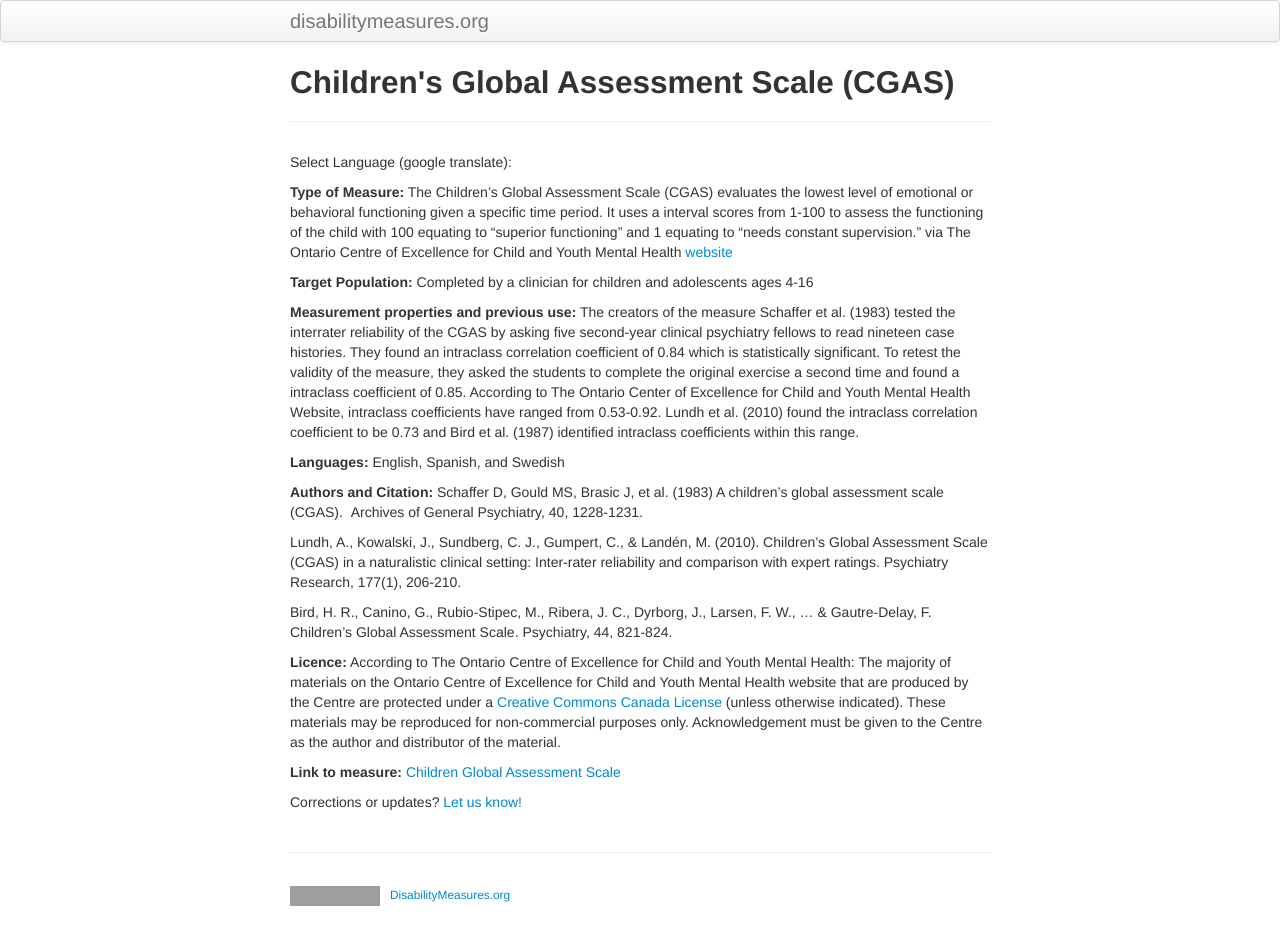
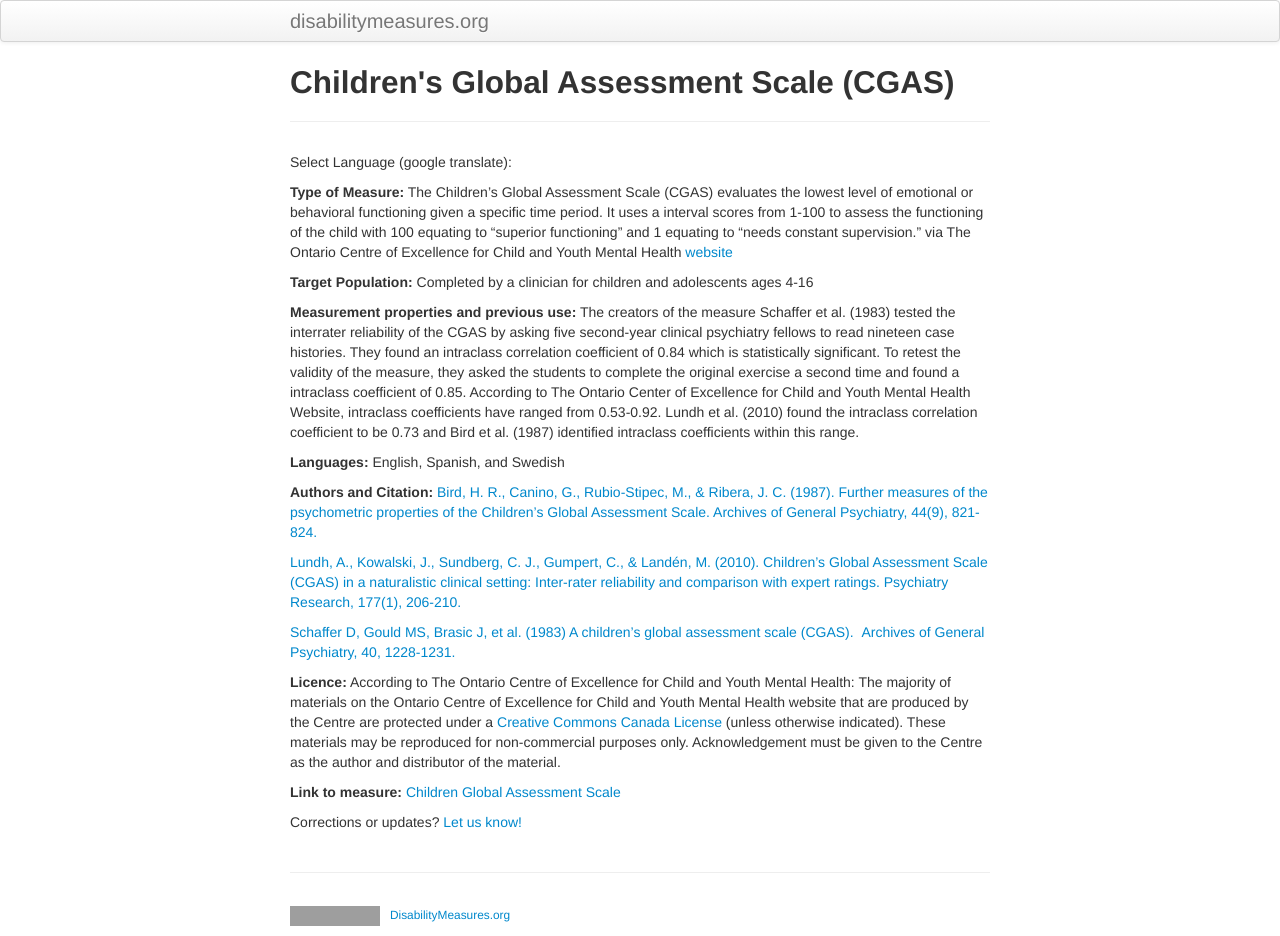
Before and after one commit to mjmaenner/disabilitymeasures, a Jekyll site: the page built from cgas/index.md, in a window 1280 px wide. Built offline with Jekyll 4.4.1, drawn with Linux system fonts in a browser that asks for light colours; grey boxes are pictures that could not be loaded.

Commit message:
Update index.md

```diff
--- a/cgas/index.md
+++ b/cgas/index.md
@@ -21,11 +21,11 @@ function googleTranslateElementInit() {
 
 **Languages:** English, Spanish, and Swedish
 
-**Authors and Citation:**  Schaffer D, Gould MS, Brasic J, et al. (1983) A children's global assessment scale (CGAS).  Archives of General Psychiatry, 40, 1228-1231.
+**Authors and Citation:** [Bird, H. R., Canino, G., Rubio-Stipec, M., & Ribera, J. C. (1987). Further measures of the psychometric properties of the Children's Global Assessment Scale. Archives of General Psychiatry, 44(9), 821-824.](https://jamanetwork.com/journals/jamapsychiatry/fullarticle/494123)
 
-Lundh, A., Kowalski, J., Sundberg, C. J., Gumpert, C., & Landén, M. (2010). Children's Global Assessment Scale (CGAS) in a naturalistic clinical setting: Inter-rater reliability and comparison with expert ratings. Psychiatry Research, 177(1), 206-210.
+[Lundh, A., Kowalski, J., Sundberg, C. J., Gumpert, C., & Landén, M. (2010). Children's Global Assessment Scale (CGAS) in a naturalistic clinical setting: Inter-rater reliability and comparison with expert ratings. Psychiatry Research, 177(1), 206-210.](http://www.psy-journal.com/article/S0165-1781(10)00052-1/pdf)
 
-Bird, H. R., Canino, G., Rubio-Stipec, M., Ribera, J. C., Dyrborg, J., Larsen, F. W., ... & Gautre-Delay, F. Children’s Global Assessment Scale. Psychiatry, 44, 821-824.
+[Schaffer D, Gould MS, Brasic J, et al. (1983) A children's global assessment scale (CGAS).  Archives of General Psychiatry, 40, 1228-1231.](https://jamanetwork.com/journals/jamapsychiatry/fullarticle/493197)
 
 **Licence:** According to The Ontario Centre of Excellence for Child and Youth Mental Health: The majority of materials on the Ontario Centre of Excellence for Child and Youth Mental Health website that are produced by the Centre are protected under a [Creative Commons Canada License](https://creativecommons.org/licenses/by-nc-nd/2.5/ca/) (unless otherwise indicated). These materials may be reproduced for non-commercial purposes only. Acknowledgement must be given to the Centre as the author and distributor of the material.
 
```
